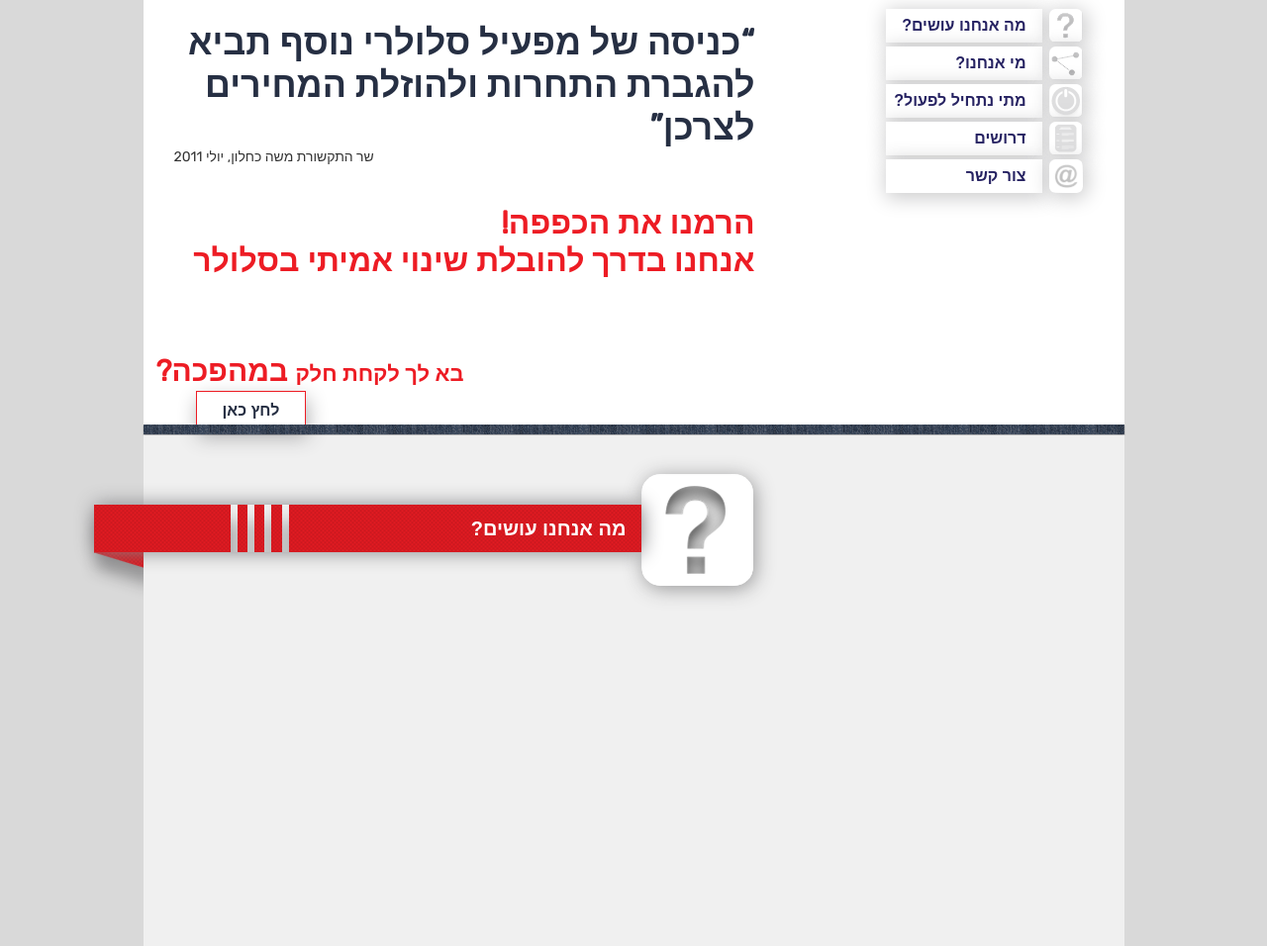
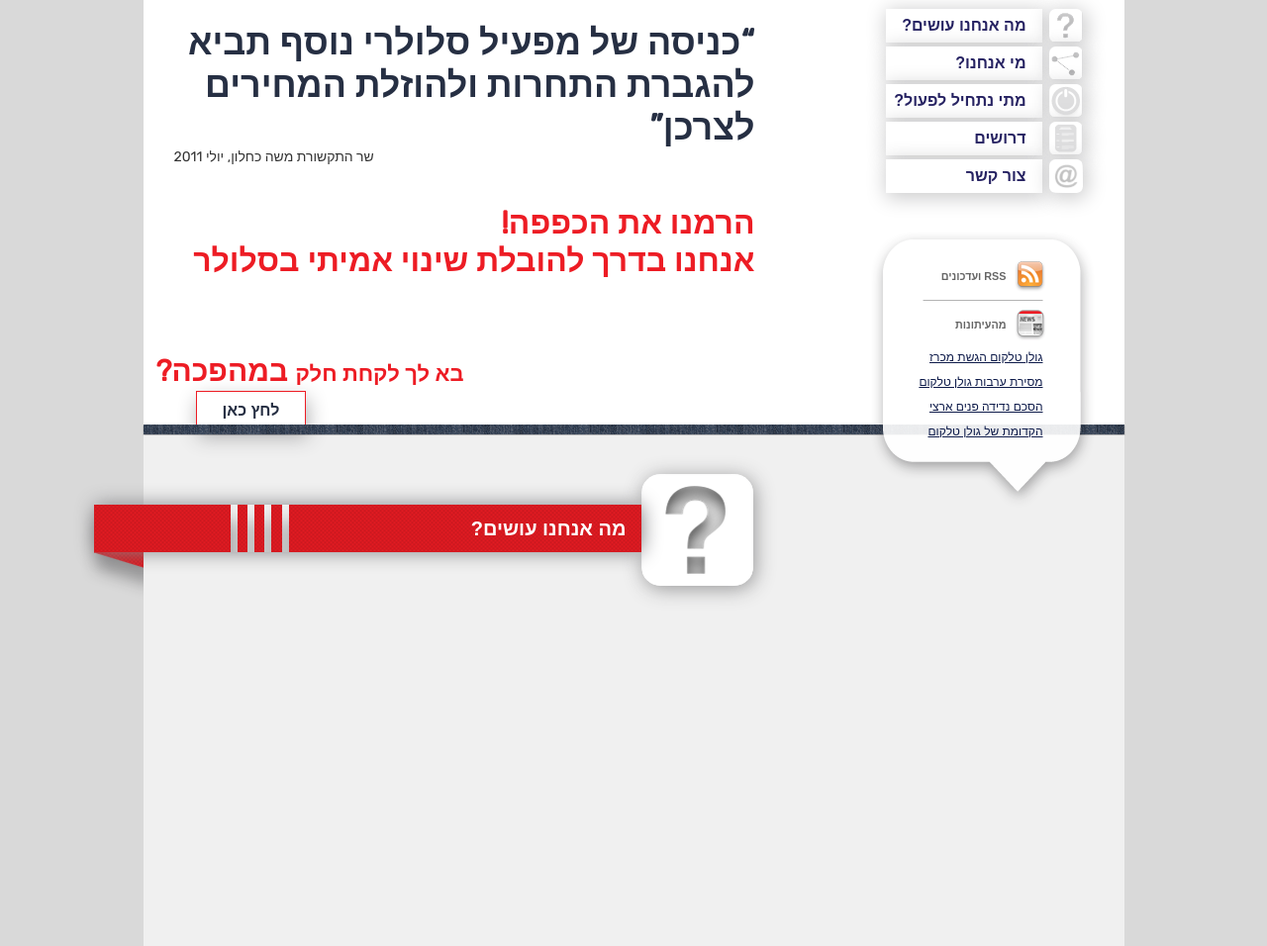
Before and after one commit to LigalLevy/Golan-Telecom, a PHP site: page / in a window 1280 px wide. Shown: the part 200-1156 px from the top of the page at 99% size. Run offline with PHP 8.4, Linux system fonts and the light colour scheme.

Commit message:
aside articles without JS

```diff
--- a/includes/style.css
+++ b/includes/style.css
@@ -19,6 +19,10 @@ header, nav, main, section, article ,footer {display:block;}
     margin: 0 auto 150px;
     background-color: white;
     font-family: 'Arial', sans-serif;
+}
+
+.clear {
+    clear: both;
 }
 
 .logo {
@@ -63,7 +67,7 @@ a {
     text-decoration: none;
 }
 
-ul li a {
+nav ul li a {
     color: #262262;
     font-size: 1.23em;
     font-weight: bold;
@@ -130,10 +134,6 @@ nav ul li:nth-child(5) p{
     background: url(../images/shtrudel-side.png) no-repeat;
 }
 
-aside {
-    float: right;
-}
-
 .line {
     background: url(../images/red-line.png);
     display: inline-block;
@@ -141,7 +141,7 @@ aside {
     height: 48px;
     position: relative;
     right: 50px;
-    z-index: 32;
+    z-index: 13;
     box-shadow: 1px 0px 20px 0px #858588;
 }
 
@@ -161,6 +161,7 @@ aside {
     display: inline-block;
     position: relative;
     left: 503px;
+    z-index: 12;
     border-radius: 15%;
     box-shadow: 2px 3px 20px 0px #979798;
 }
@@ -174,12 +175,149 @@ aside {
     right: 1px;
     z-index: 0;
 }
-h4 {
+
+h3 {
     line-height: 48px;
     font-size: 1.538em;
     direction: rtl;
     color: white;
     margin-right: 15px;
+}
+
+aside {
+    width: 226px;
+    height: 279px;
+    background: url(../images/news-back.png) no-repeat;
+    position: relative;
+    bottom: 206px;
+    right: 30px;
+    float: right;
+    direction: rtl;
+    padding-top: 29px;
+}
+
+aside h5 , aside a {
+    margin-right: 49px;
+    color: #656565;
+}
+
+aside h5:first-child {
+    background: url(../images/icon_rss.png) no-repeat right;
+    height: 32px;
+    line-height: 32px;
+    padding-right: 40px;
+}
+
+aside span:nth-child(2) {
+    display: block;
+    background: url(../images/grey-line-news.png);
+    width: 122px;
+    height: 1px;
+    margin: 8px auto;
+
+}
+
+aside h5:nth-child(3) {
+    background: url(../images/newspaper.png) no-repeat right;
+    height: 32px;
+    line-height: 32px;
+    padding-right: 40px;
+}
+
+aside > ul {
+    list-style-type: none;
+    margin-top: 9px;
+}
+
+aside > ul > li {
+    margin-bottom: 10px;
+}
+aside > ul > li > a {
+    margin-right: 52px;
+    color: #0e1b4a;
+    font-size: 0.923em;
+    text-decoration: underline;
+}
+
+aside > ul > li > a:hover {
+    color: #ed1c24;
+}
+
+.selected-article a{
+    font-weight: bold;
+    color: #ed1c24;
+}
+
+aside section {
+    background: url(../images/article-back.png) no-repeat;
+    width: 812px;
+    height: 410px;
+    display: none;
+    position: relative;
+    top: 47px;
+    right: 77px;
+    z-index: 15;
+}
+
+aside article {
+    width: 775px;
+    height: 410px;
+    direction: rtl;
+    z-index: 16;
+    padding-top: 46px;
+    padding-right: 30px;
+}
+
+aside h4 {
+    color: #252f41;
+    font-size: 1.1em;
+}
+aside p {
+    color: #616161;
+    font-size: 0.95em;
+}
+
+#close {
+    background: url(../images/close.png);
+    width: 26px;
+    height: 26px;
+    display: none;
+    position: relative;
+    top: 59px;
+    right: 66px;
+    border-radius: 25%;
+    box-shadow: 2px 3px 16px 0px #979798;
+}
+
+#article01 { display: none; }
+
+#article02 { display: none; }
+
+#article02 h4 , #article04 h4{
+    font-size: 1.3em;
+    text-align: center;
+    text-decoration: underline;
+}
+
+#article02 h6 {
+    font-size: 1em;
+    text-align: center;
+}
+
+#article03 {
+    width: 615px;
+    display: none;
+}
+
+#article04 {
+    width: 650px;
+    display: none;
+}
+
+#article04 h3 {
+    color: #ed1c24;
+    font-size: 1.85em;
+    text-align: center;
 }
 
 main {
@@ -188,7 +326,7 @@ main {
 }
 
 #golan-telecom-top {
-    width: 619px;
+    width: 68.51664985%;
     height: 629px;
 }
 
@@ -257,7 +395,6 @@ main {
 #golan-telecom-top .title-icon{
     background-image: url(../images/phone.png);
     top: -101px;
-    z-index: 10;
 }
 
 #what-we-do {
@@ -273,7 +410,7 @@ main {
     background-image: url(../images/question.png);
     top: -105px;
     border-radius: 17%;
-    z-index: 10;
+
 }
 
 #who-are-we {
@@ -287,7 +424,6 @@ main {
 #who-are-we .title-icon{
     background-image: url(../images/whoarewe.png);
     top: -103px;
-    z-index: 10;
 }
 
 #when-we-start {
@@ -302,7 +438,6 @@ main {
 #when-we-start .title-icon{
     background-image: url(../images/power.png);
     top: -114px;
-    z-index: 10;
 }
 
 #careers {
@@ -316,7 +451,6 @@ main {
 #careers .title-icon{
     background-image: url(../images/list.png);
     top: -104px;
-    z-index: 10;
 }
 
 #contact-us {
@@ -331,5 +465,4 @@ main {
 #contact-us .title-icon{
     background-image: url(../images/shtrudel.png);
     top: -110px;
-    z-index: 10;
 }
--- a/index.html
+++ b/index.html
@@ -6,6 +6,8 @@
     <title>Golan Telecom</title>
     <link href="https://fonts.googleapis.com/css?family=Rubik" rel="stylesheet">
     <link rel="stylesheet"  href="includes/style.css">
+    <script src="https://ajax.aspnetcdn.com/ajax/jQuery/jquery-3.3.1.min.js"></script>
+    <script src="includes/scripts.js"></script>
 </head>
 <body>
     <div class="wrapper">
@@ -22,11 +24,8 @@
             </ul>
         </nav>
         </header>
-        <aside>
-
-        </aside>
         <section id="golan-telecom-top">
-            <span class="line"><h4>גולן טלקום, השחקן החדש בעולם הסלולר</h4></span>
+            <span class="line"><h3>גולן טלקום, השחקן החדש בעולם הסלולר</h3></span>
             <span class="side-line"></span>
             <span class="title-icon"></span>
             <article>
@@ -40,33 +39,128 @@
             </article>
         </section>
         <span class="boundary-line"></span>
+        <div class="clear"></div>
+        <aside>
+            <h5>RSS ועדכונים</h5>
+            <span></span>
+            <h5>מהעיתונות</h5>
+            <ul id="articles">
+                <li><a href="#">גולן טלקום הגשת מכרז</a></li>
+                <li><a href="#">מסירת ערבות גולן טלקום</a></li>
+                <li><a href="#">הסכם נדידה פנים ארצי</a></li>
+                <li><a href="#">הקדומת של גולן טלקום</a></li>
+            </ul>
+            <span id="close"></span>
+            <section>
+                <article id="article01">
+                    <h4>קבוצת גולן טלקום, בראשה עומד היזם והמנכ"ל מיכאל גולן הגישה היום את הצעתה במכרז התדרים הסלולרי של משרד התקשורת</h4><br>
+                    <p>קבוצת גולן טלקום, בראשה עומד היזם והמנכ"ל מיכאל גולן הגישה היום את הצעתה במכרז התדרים הסלולרי של משרד התקשורת,  בו ייבחרו שני מפעילים חדשים. <br>
+                        9 ארגזי ההצעה של גולן טלקום נמסרו לוועדת המכרזים במשרד התקשורת בירושלים היום אחה"צ, על ידי אורן מוסט העומד בראש צוות המכרז, עו"ד ניצן אברבך ממשרד עו"ד צלרמאיר- פילוסוף ושי דוידור, מהצוות ההנדסי של הקבוצה.
+                    </p><br>
+                    <h4>מיכאל גולן :</h4>
+                    <p>"קבוצת גולן טלקום, שותפיי, קסביאר ניאל, בעל השליטה בחברת ILIAD, האחים פרייאנט  וחברי לצוות המכרז ולדרך, מתרגשים היום מאד מן המעמד הייחודי המאפשר לנו להתמודד במכרז התדרים לקבלת רישיון סלולרי חדש בישראל. <br>
+                        אנו מודים למשרד התקשורת ולעומד בראשו על פתיחת שוק התקשורת הישראלי לתחרות חופשית ולהבאת הבשורה והמהפכה שכל צרכן תקשורת כה מייחל לה". <br>
+                        "אנו נעשה את המקסימום כדי למנף את הידע והניסיון העצומים של העומדים מאחורי הקבוצה שלנו לתועלת הצרכן והשוק הסלולרי בישראל. <br>
+                        "בשם קבוצת המשקיעים ובעלי המניות, ההנהלה הבכירה והשותפים לדרך בחברת גולן טלקום אנו מבקשים להודות למשרד התקשורת ולעומד בראשו, השר משה כחלון, על פתיחת הצוהר לעולם תקשורת חדש, מרתק ונועז שללא ספק ישנה את עולם התקשורת הישראלי, כפי שאנו וצרכניו מכירים אותו עד היום. אנו תקווה כי זהו צעד ראשון לתחרות חופשית ולהפחתת מחיר משמעותית עבור קהל הצרכנים".
+                    </p><br>
+                    <h4>אורן מוסט :</h4>
+                    <p>"אנו מתעוררים לבוקר שאחריו עולם התקשורת בישראל לא יהיה כתמול שלשום. הקטר החל בתנועתו אל היעד - שינוי מיוחל במפת התקשורת והסלולר בישראל לטובת הצרכנים ועבורם. <br>
+                        אני גאה להיות חלק מהקבוצה הנדירה הזאת של יזמים ומנהלים, בראשות מיכאל גולן וקסביאר ניאל, שהינם בעלי רקורד פנטסטי בהקמה וניהול של חברת התקשורת ILIAD.  <br>
+                        תחת המותג FREE מספקת ILIAD למיליוני צרפתים חבילת שירותים נדיבה ומגוונת שגרמה למתחריה להוזלת מחירים בשיעור של כ40%!!!,  III <br>
+                        בישראל, שהייתה חלוצה עולמית המהפכת התקשורת האישית הניידת באמצע שנות ה-90, חסרה כיום התחרותיות שכה אפיינה פעם את השוק הסלולרי. מכרז התדרים יעורר ויחולל תחרותיות לרווחת הצרכנים, איכות החיים ותועלת המשק בכללותו.
+                    </p>
+                </article>
+                <article id="article02">
+                    <h4>גולן טלקום משלימה את כל התחייבויותיה מבעוד מועד: <br>
+                        הגישה למשרד התקשורת את הערבות הבנקאית
+                        בסך 360 מליון ₪ מבנק מזרחי טפחות
+                    </h4>
+                    <h6>החברה החלה בגיוס אנשי מפתח להקמת תשתיות הטכנולוגיה,ההנדסה ומערכות המידע ומזמינה מועמדים לשלוח קו"ח לכתובת : HR@golantelecom.co.il</h6>
+                    <br>
+                    <p><b>
+                        גולן טלקום השלימה מבעוד מועד את כל התחייבויותיה עפ"י מכרז התדרים והגישה היום לשר התקשורת, ח"כ משה כחלון, את הערבות הבנקאית בסך 360 מליון ₪, בטקס קצר שנערך במשרדו. </b>
+                    </p>
+                    <p>עם מסירת הערבות הבנקאית כנדרש, <b>עומדת גולן טלקום</b> בכל הדרישות שהציב משרד התקשורת למכרז, שיזם השר משה כחלון על מנת להמריץ את שוק הסלולר באמצעות הוספת מתחרים חדשים. </p>
+                    <p>
+                    <b>גולן טלקום </b>מבקשת להודות לשר התקשורת, ח"כ משה כחלון, ליו"ר וועדת המכרזים, ד"ר אסף כהן ולחברי הוועדה ולצוות המקצועי של משרד התקשורת, על המהלך המהפכני המכוון לטובת הצרכנים הישראליים ולרווחתם.
+                    </p>
+                    <p>
+                        <b>החברה בטוחה כי מדיניות זו של משרד התקשורת להעמקת התחרותיות בשוק תימשך ותבטיח את הצלחת המתחרים החדשים. </b>
+                            <br>
+                            החזון של  <b>גולן טלקום  </b>הוא להביא לשוק הישראלי מהפכה סלולרית צרכנית.
+                            בעלי המניות ומנהלי הקבוצה כבר הוכיחו את יכולתם במהפכות הצרכניות שחוללו והובילו לטובת קהל לקוחות התקשורת בצרפת ובישראל. <br>
+                            אבני היסוד עליהן תושתת <b>גולן טלקום </b>כוללות את הגברת התחרותיות, טכנולוגיה חדשנית, מוצרים מתקדמים, שירות איכותי ומעל הכול ירידה דרמטית במחיר לצרכן באמצעות חבילות פשוטות וברורות ללקוח.
+
+                    </p>
+                    <p>
+                    <b>הערבות הבנקאית שנמסרה היום למשרד התקשורת הונפקה על ידי </b> בנק מזרחי טפחות.
+                    גולן טלקום מודה להנהלת הבנק ולחברי הצוות אשר הפגינו מקצוענות, זריזות ויעילות תוך הבעת אמון  בעתיד השוק הסלולארי הישראלי ובגולן טלקום כמפעיל סלולרי חדש. <br>
+                    תודות שלוחות גם לבנקים האחרים אשר נענו במהירות ובשירותיות ראויה לציון, לצורך של גולן טלקום להציג ערבות בנקאית למשרד התקשורת. בנקים אלה יהוו ללא ספק,  נדבך חשוב במילוי הצרכים הבנקאיים של החברה בהמשך הדרך. <br>
+                    עו"ד פטריק בן  זמרה וצוותו ייצגו את גולן טלקום בהתקשרות עם בנק מזרחי טפחות.   <br>
+                    <b>גולן טלקום </b>החלה בפעילות גיוס עובדי המפתח בתחומי ההנדסה, הטכנולוגיה ומערכות המידע כדי לעמוד באתגר של בניית הרשת הסלולארית הבאה של ישראל. המועמדים מוזמנים לשלוח קו"ח לכתובת : HR@golantelecom.co.il
+                    <br>
+                    גולן תקשורת מודה לכל אותם ישראלים רבים אשר הפגינו תמיכה בחברה בשבועות האחרונים ואנו נפגוש אותם בשוק ב- 2012.
+                    </p>
+                </article>
+                <article id="article03">
+                    <h4>חברת גולן טלקום, המפעיל הסלולרי החדש, חתמה על
+                        הסכם נדידה פנים ארצי עם חברת סלקום
+                    </h4>
+                    <br><br>
+                    <p>
+                        חברת גולן טלקום, המפעיל הסלולרי החדש, חתמה על הסכם נדידה פנים ארצי עם חברת  <b>סלקום. </b>
+                        הסכם הנדידה הפנים ארצי, יאפשר ללקוחות <b>גולן טלקום </b>ליהנות מכיסוי סלולרי כלל ארצי מיד עם תחילת פעילותה של החברה, המתוכננת בשנת 2012. <br><br>
+                        שיתוף הפעולה בין גולן טלקום לסלקום מביא לידי יישום את מדיניות משרד התקשורת לאפשר כניסה של מפעילים סלולריים חדשים במציאות שבה תהליך הרישוי של אתרי בסיס חדשים הינו ארוך ומורכב, ומהווה חסם כניסה לשוק. <br>
+                        ההסכם שנחתם בין החברות כולל בתוכו גם שיתוף אתרים סלולריים, שיאפשר לגולן טלקום, שהחלה להקים תשתית סלולרית כלל ארצית עצמאית, להציב  תאי שידור שלה על גבי תרנים קיימים של סלקום ברחבי הארץ. <br><br>
+                        הסכם שיתוף האתרים תואם את מדיניותה של גולן טלקום לנצל תרנים קיימים  ככל האפשר במטרה להאיץ את הקמת התשתית העצמאית שלה תוך התחשבות בשמירת פני הסביבה ככל שניתן.
+                        גולן טלקום מודה לחברי הצוות של סלקום על המקצוענות והשירותיות שגילו לאורך העבודה על הסכם הנדידה הפנים ארצי.
+                    </p><br><br>
+                    <p><b>לפרטים נוספים : ינון הראל – הראל-מורדי תקשורת שיווקית משולבת</b><br><b> 03-6090906 || 0522688111</b></p>
+                </article>
+                <article id="article04">
+                    <h3>לתחרות יש קידומת - 058 :</h3>
+                    <h4>משרד התקשורת העניק קידומת ללקוחות גולן טלקום - 058</h4>
+                    <br><br>
+                    <p>
+                        משרד התקשורת, המנהל את נושא המיספור , הודיע בימים האחרונים כי 058 היא הקידומת החדשה בשוק הסלולר. לקוחות גולן טלקום יהיו בעלי מספרים בפורמט 058 XXX XX XX .
+                        <br><br>
+                        בעידן ניידות המספרים, לקוחות שיעברו ממפעיל קיים לגולן טלקום יוכלו לעשות זאת תוך שמירת מספר הטלפון המקורי שלהם.
+                        <br><br>
+                        על פי הערכות שונות בשוק התקשורת, מיליוני לקוחות כבר התניידו בין החברות הסלולריות ושיעור הנטישה לצורך נדידה צפוי לגדול עם כניסת גולן טלקום לשוק.
+                        במהלך 2012 תתחיל חברת<b> גולן טלקום </b>את המהפכה  לטובת הצרכן הסלולרי ועבורו.
+                        <br><br>
+                        חברת גולן טלקום מבקשת להודות למשרד התקשורת על המהירות והיעילות לאורך כל שלבי העבודה מולו המסייע לנו להגיע לקו הזינוק במהלך 2012 ולשנות את שוק התקשורת בישראל עבור הצרכן הישראלי עם מהפכה אמיתית.
+                    </p>
+                </article>
+            </section>
+        </aside>
         <main>
             <section id="what-we-do">
-                <span class="line"><h4>מה אנחנו עושים?</h4></span>
+                <span class="line"><h3>מה אנחנו עושים?</h3></span>
                 <span class="side-line"></span>
                 <span class="title-icon"></span>
             </section>
             <span class="boundary-line"></span>
             <section id="who-are-we">
-                <span class="line"><h4>מי אנחנו?</h4></span>
+                <span class="line"><h3>מי אנחנו?</h3></span>
                 <span class="side-line"></span>
                 <span class="title-icon"></span>
             </section>
             <span class="boundary-line"></span>
             <section id="when-we-start">
-                <span class="line"><h4>מתי נתחיל לפעול?</h4></span>
+                <span class="line"><h3>מתי נתחיל לפעול?</h3></span>
                 <span class="side-line"></span>
                 <span class="title-icon"></span>
             </section>
             <span class="boundary-line"></span>
             <section id="careers">
-                <span class="line"><h4>דרושים</h4></span>
+                <span class="line"><h3>דרושים</h3></span>
                 <span class="side-line"></span>
                 <span class="title-icon"></span>
             </section>
             <span class="boundary-line"></span>
             <section id="contact-us">
-                <span class="line"><h4>רוצים לקחת חלק במהפכה?</h4></span>
+                <span class="line"><h3>רוצים לקחת חלק במהפכה?</h3></span>
                 <span class="side-line"></span>
                 <span class="title-icon"></span>
                 <form></form>
```
Also changed, not shown: includes/scripts.js (+20 -0 lines), images/article-back.png (added), images/close.png (added), images/grey-line-news.png (added), images/icon_rss.png (added), images/news-back.png (added), images/newspaper.png (added).
